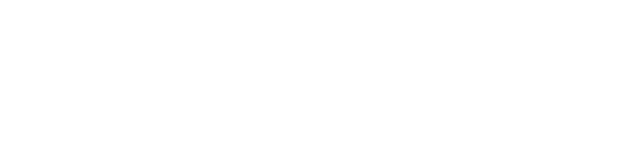
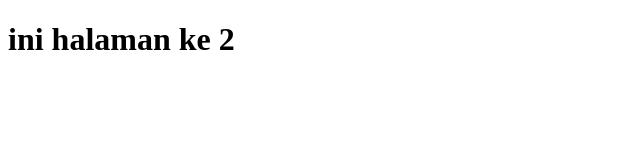
Before and after one commit to Reylamdan/latihan-branch, a plain HTML site: page feature-home.html in a window 1280 px wide. Shown: the whole page, without its empty margins (0-640 px from the left). Drawn offline with Linux system fonts and the light colour scheme.

Commit message:
tugas pa ageng

```diff
--- a/feature-home.html
+++ b/feature-home.html
@@ -6,6 +6,6 @@
     <title>Document</title>
 </head>
 <body>
-
+    <h1>ini halaman ke 2</h1>
 </body>
 </html>
```
